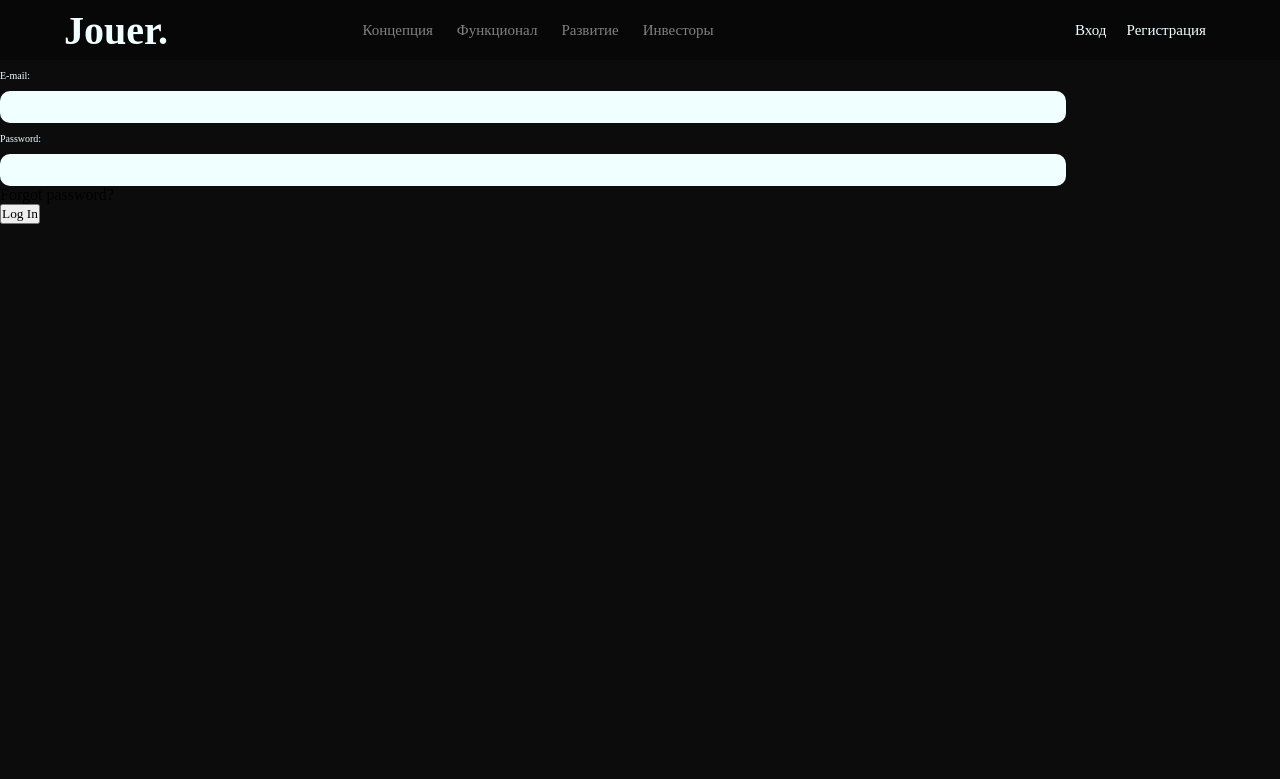
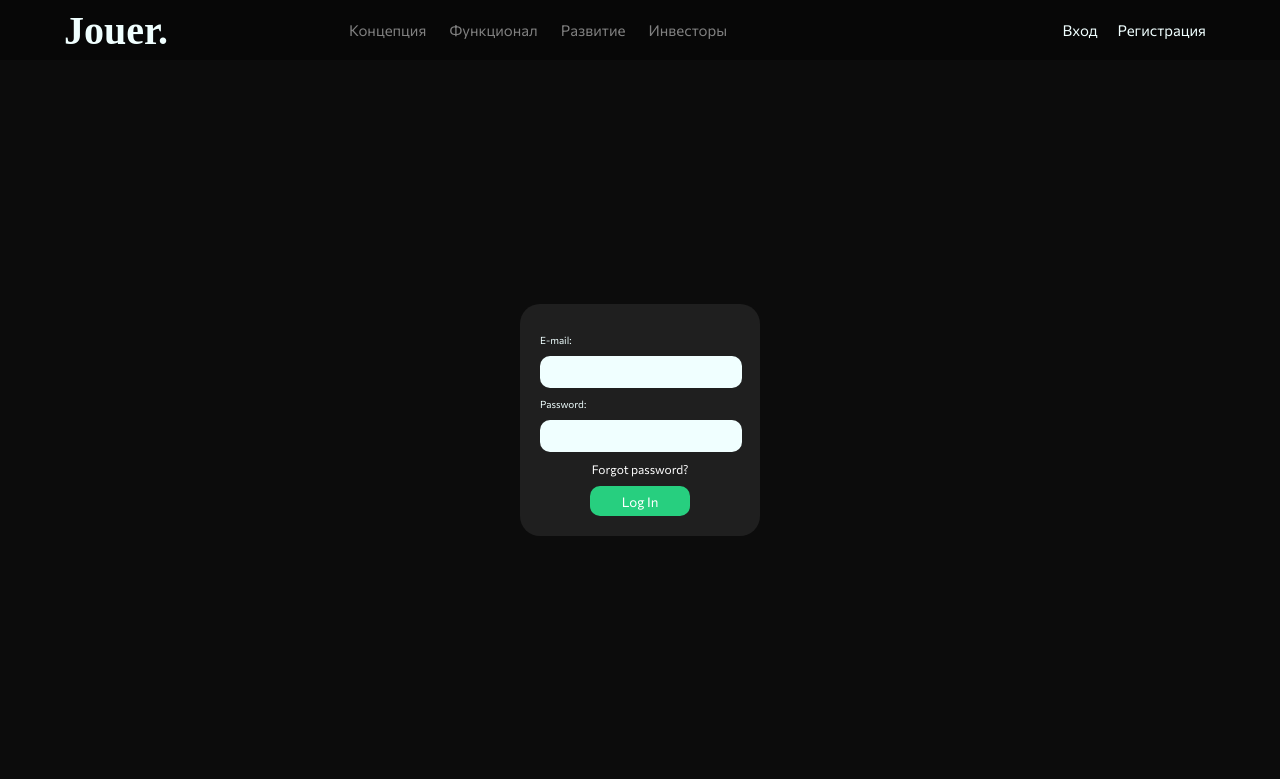
Before and after one commit to Georgykarat/Jouer, a Django app: page /login/ in a window 1280 px wide. Shown: the top 779 px of the page. Run offline with Django 4.2, Linux system fonts and the light colour scheme; some web fonts are replaced.

Commit message:
forgot pass

```diff
--- a/home/static/styles/home_signin.css
+++ b/home/static/styles/home_signin.css
@@ -19,12 +19,7 @@ body, html {
 body {
     background-color: #0c0c0c;
 }
-main {
-    display: block;
-    width: 100%;
 
-    height: 100vh;
-}
 .main__cnt {
     display: flex;
     width: 100%;
@@ -186,3 +181,42 @@ input {
     border-style: solid;
     border-color: grey;
 }
+main {
+    display: flex;
+    justify-content: center;
+    align-items: center;
+    height: 90vh;
+}
+.forgot-pass {
+    display: flex;
+    justify-content: center;
+    color: white;
+    padding: 10px;
+    font-size: 12px;
+    cursor: pointer;
+}
+.login-view {
+    display: flex;
+    justify-content: center;
+    align-items: center;
+    background-color: #1f1f1f;
+    width: 200px;
+    padding: 20px;
+    border-radius: 20px;
+}
+.sbm-cnt {
+    display: flex;
+    justify-content: center;
+}
+.lgn-btn {
+    width: 100px;
+    background-color: #27cf7f;
+    color: white;
+    border: 0px solid transparent;
+    display: flex;
+    justify-content: center;
+    height: 30px;
+    align-items: center;
+    border-radius: 10px;
+    cursor: pointer;
+}
--- a/home/templates/home/signin.html
+++ b/home/templates/home/signin.html
@@ -6,14 +6,16 @@
     <meta name="viewport" content="width=device-width, initial-scale=1.0">
     <script src="{% static 'frameworks/jQueryv3.6.0.min.js' %}"></script>
     <link rel="stylesheet" type="text/css" href="{% static 'styles/home_top.css' %}">
+    <link rel="stylesheet" type="text/css" href="{% static 'styles/fonts.css' %}">
     <link rel="stylesheet" type="text/css" href="{% static 'styles/home_signin.css' %}">
     <title>Jouer Login</title>
 </head>
 <body>
 {% include "home/home_top.html" %}
+    <main>
         <div class="main-cnt-centre__small-cnt login-view">
             <!--<h1 class="h1-new">Snack In</h1>-->
-        <form method="post" action="">
+            <form method="post" action="" class="main__login-form">
                 {% csrf_token %}
                 {{ form.as_p}}
                 <div class="forgot-pass">Forgot password?</div>
@@ -22,6 +24,7 @@
                 </div>
             </form>
         </div>
+    </main>
     {% comment %} <div class="main-cnt-centre__small-cnt reset-view">
         <h1 class="h1-new">Reset your password</h1>
         <form method="post" class="reset-pass__form">
--- a/home/urls.py
+++ b/home/urls.py
@@ -7,4 +7,5 @@ urlpatterns = [
     path('signup/generatepass/', views.generate_confcode, name="generate_confcode"),
     path('signup/verify/', views.check_code, name="check_code"),
     path('login/', views.signin, name="signin"),
+    path('login/changepass/', views.changepass, name="changepass"),
 ]
--- a/home/views.py
+++ b/home/views.py
@@ -183,3 +183,11 @@ def check_code(request):
                 return JsonResponse({}, status=400)
         else:
             return JsonResponse({}, status=400)
+
+
+
+def changepass(request):
+    if is_ajax(request=request):
+        pass
+    else:
+        return JsonResponse({}, status=400)
```
Lines whose indentation alone changed are shown as unchanged.
